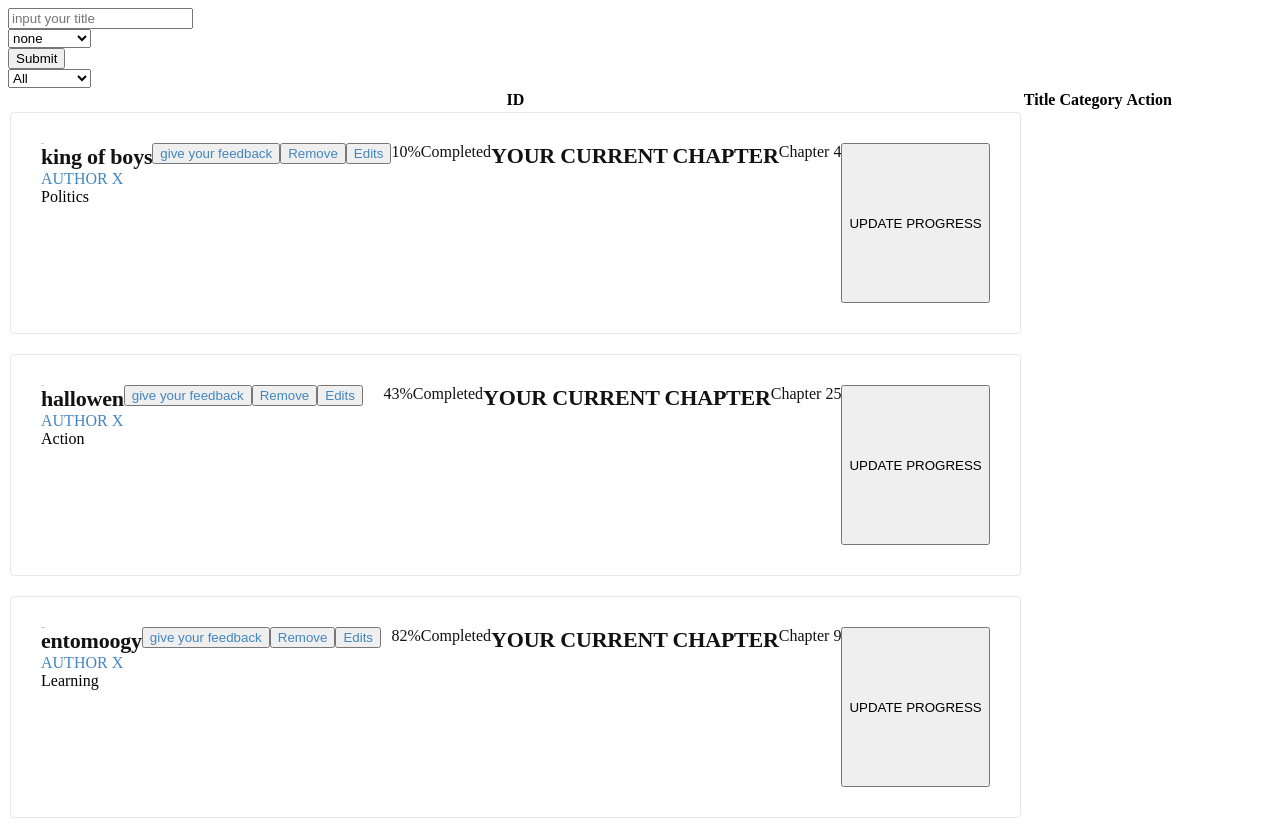
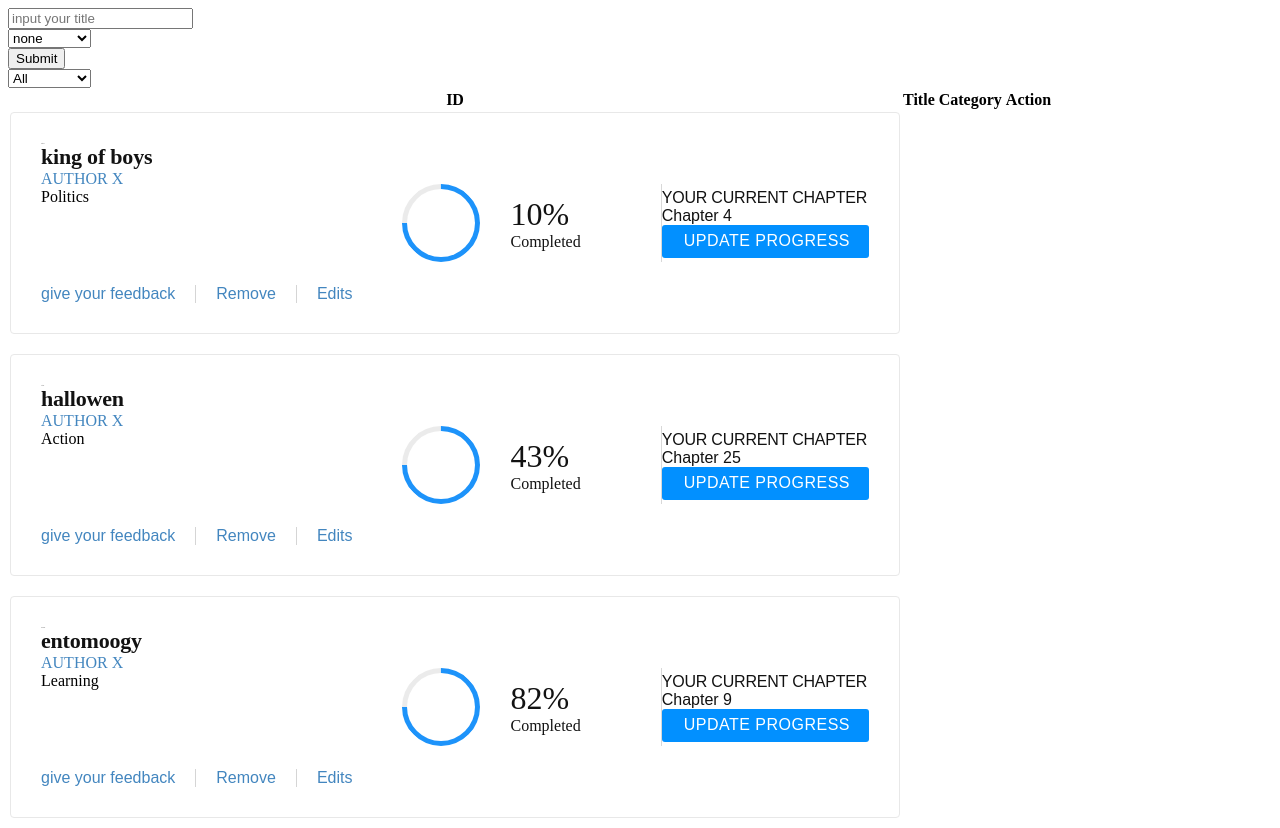
Before and after one commit to wintan1418/read, a React (Create React App) app: page / in a window 1280 px wide. Built offline with nearby package versions, Linux system fonts and the light colour scheme.

Commit message:
add stylings for update and progress bar

```diff
--- a/src/component/Book.css
+++ b/src/component/Book.css
@@ -23,6 +23,51 @@
 
 .book-container:last-child {
   margin: 0;
+}
+.category,
+.actions button,
+.update > button,
+.update .title,
+.update .chapter {
+  font-family: sans-serif, RobotoSlab;
+}
+
+.complete-container,
+.complete,
+.update > button {
+  align-items: center;
+}
+
+.actions button,
+.update > button,
+.actions button:last-child {
+  border: none;
+}
+
+.actions button:first-child {
+  padding-left: 0;
+}
+
+.complete {
+  justify-content: center;
+  padding: 0 80px 0 30px;
+  border-right: 1px solid rgba(151, 151, 151, 0.377);
+}
+
+.circle {
+  width: 68px;
+  height: 68px;
+  border: 5px solid #1d93fa;
+  border-top-color: rgba(206, 206, 206, 0.404);
+  border-radius: 50%;
+  transform: rotate(-45deg);
+  margin-right: 30px;
+}
+
+.book-details,
+.complete-value,
+.update {
+  flex-direction: column;
 }
 
 .category {
@@ -50,3 +95,32 @@
 .actions button {
   color: #4386bf;
 }
+
+.author,
+.actions button,
+.update > button,
+.faded-text,
+.update .title,
+.update .chapter {
+  font-size: 16px;
+  font-weight: 300;
+}
+
+.actions button {
+  background: none;
+  padding: 0 20px;
+  border-right: 1px solid rgba(165, 165, 165, 0.466);
+  cursor: pointer;
+}
+
+.update > button {
+  letter-spacing: 0.5px;
+  color: #fff;
+  padding: 7px 19px 8px 22px;
+  border-radius: 3px;
+  background-color: #0290ff;
+}
+
+.percent {
+  font-size: 32px;
+}
```
